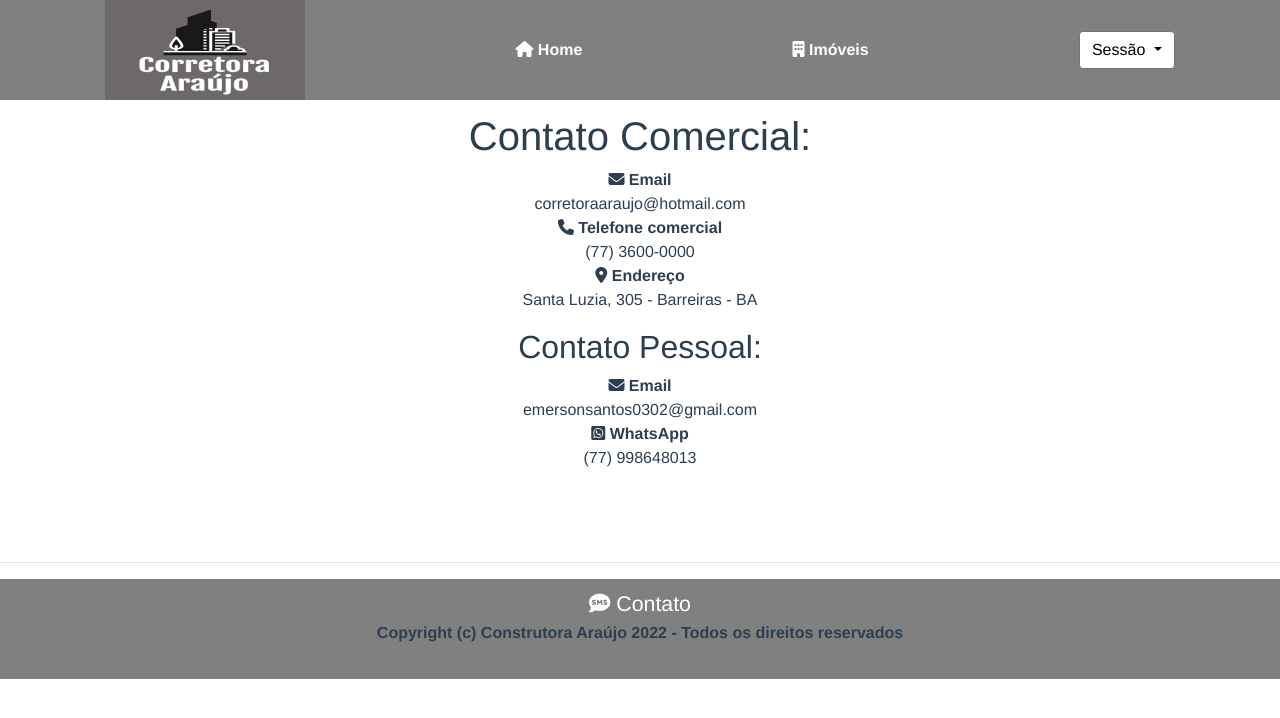
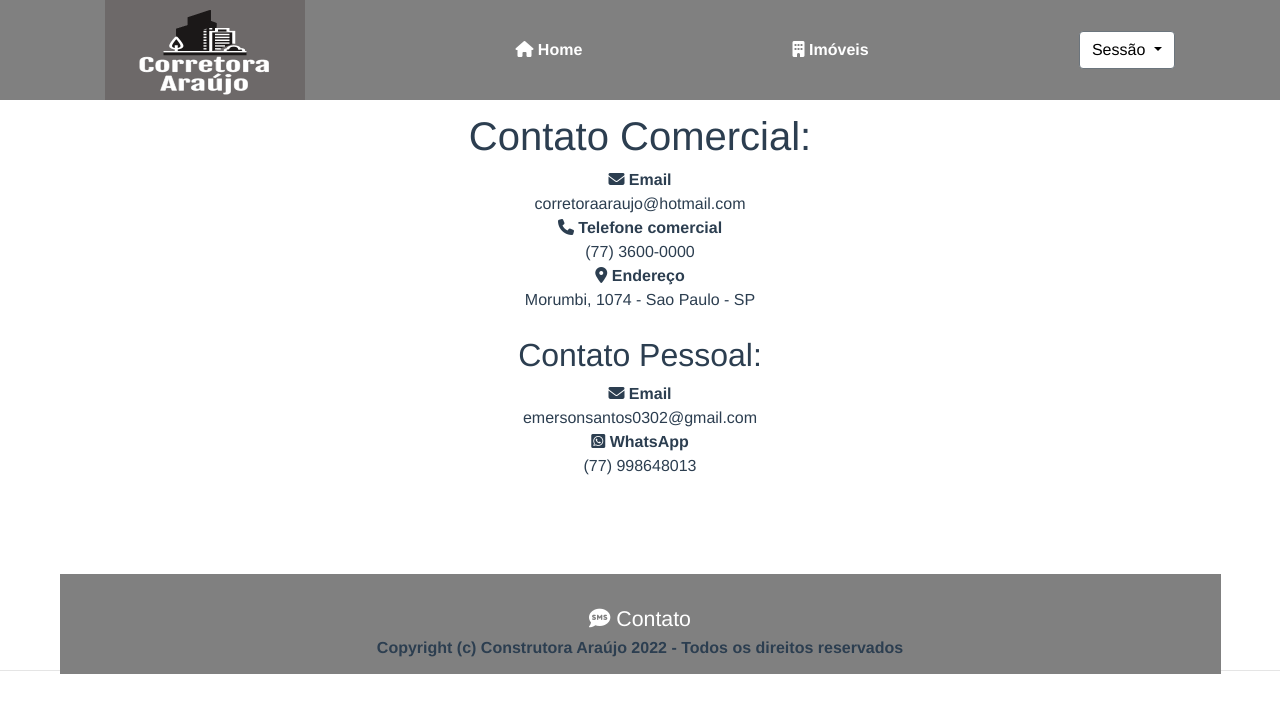
Before and after one commit to EmersonAraujonb/Projeto_Imoveis, a Vue app: page /Contato in a window 1280 px wide. Shown: the top 718 px of the page. Built offline with nearby package versions, Linux system fonts and the light colour scheme; sample sign-in values are in the browser's storage.

Commit message:
First-commit

```diff
--- a/src/App.vue
+++ b/src/App.vue
@@ -6,7 +6,6 @@
       <router-link to="/Imoveis"
         ><i class="fa-solid fa-building"></i> Imóveis</router-link
       >
-
       <div class="dropdown">
         <button
           class="btn btn-secondary dropdown-toggle"
@@ -38,17 +37,6 @@
     <br />
     <br />
     <hr />
-    <footer>
-      <router-link to="/Contato" class="contato"
-        ><i class="fa-solid fa-comment-sms"></i> Contato</router-link
-      >
-      <p>
-        <strong>
-          Copyright (c) Construtora Araújo 2022 - Todos os direitos
-          reservados</strong
-        >
-      </p>
-    </footer>
   </div>
 </template>
 <script>
@@ -145,19 +133,4 @@ a:hover {
   align-items: center;
   color: black;
 }
-footer {
-  position: relative;
-  background-color: #808080;
-  height: 100px;
-  padding: 10px;
-}
-.contato {
-  padding: 10px;
-  color: white;
-  font-size: 16pt;
-  text-decoration: none;
-}
-.contato:hover {
-  color: white;
-}
 </style>
--- a/src/router/index.js
+++ b/src/router/index.js
@@ -1,6 +1,5 @@
 import Vue from 'vue'
 import VueRouter from 'vue-router'
-
 import CadastroHomePage from '../components/CadastroHomePage.vue'
 import LoginHomePage from '../components/LoginHomePage.vue'
 import CompraVenda from '@/views/CompraVenda.vue'
@@ -18,11 +17,6 @@ const routes = [
     path: '/',
     name: '/',
     component: () => import('../views/HomePage.vue')
-  },
-  {
-    path: '/about',
-    name: 'about',
-    component: () => import('../views/AboutView.vue')
   },
   {
     path: '/CompraVenda',
--- a/src/services/Imoveis.js
+++ b/src/services/Imoveis.js
@@ -2,5 +2,6 @@ import api from './../api'
 export default {
     listar:() => {
         return api.get('/property/');
+
     },
 }
--- a/src/views/AboutView.vue
+++ /dev/null
@@ -1,14 +0,0 @@
-<template>
-  <div>
-    <h1>Mural</h1>
- <img src="../assets/imgThree.jpg" alt="">
-  </div>
-</template>
-<style scoped>
-img{
-   position: relative;
-    width: 100%;
-    height: 600px;
-}
-
-</style>
--- a/src/views/CompraVenda.vue
+++ b/src/views/CompraVenda.vue
@@ -26,12 +26,7 @@
         <button type="submit" class="btn">Cadastrar</button>
       </div>
     </form>
-    <label id="file">Imagens do imóvel:
-      <br>
-      <input type="file" name="image[]" id="file" multiple="multiple">
-    </label>
-
-  </div>
+    </div>
 </template>
 <script>
 import api from "./../api";
--- a/src/views/Contato.vue
+++ b/src/views/Contato.vue
@@ -1,14 +1,42 @@
 <template>
 <div class="container">
 <h1>Contato Comercial:</h1>
-<p>
+<ul>
   <i class="fa-solid fa-envelope"></i><strong> Email </strong> <br> corretoraaraujo@hotmail.com <br>
   <i class="fa-solid fa-phone"></i> <strong> Telefone comercial</strong>  <br> (77) 3600-0000 <br>
- <i class="fa-solid fa-location-dot"></i> <strong> Endereço</strong> <br> Santa Luzia, 305 - Barreiras - BA
+ <i class="fa-solid fa-location-dot"></i> <strong> Endereço</strong> <br> Morumbi, 1074 - Sao Paulo - SP <br><br>
  <h2>Contato Pessoal:</h2>
   <i class="fa-solid fa-envelope"></i><strong>  Email</strong> <br> emersonsantos0302@gmail.com <br>
  <i class="fa-brands fa-whatsapp-square"></i><strong>  WhatsApp</strong> <br> (77) 998648013
-
-</p>
+</ul>
+ <div class="footer">
+      <router-link to="/Contato" class="contato"
+        ><i class="fa-solid fa-comment-sms"></i> Contato</router-link
+      >
+      <p>
+        <strong>
+          Copyright (c) Construtora Araújo 2022 - Todos os direitos
+          reservados</strong
+        >
+      </p>
+    </div>
 </div>
 </template>
+<style scoped>
+.footer {
+  position: relative;
+  background-color: #808080;
+  height: 100px;
+  padding: 30px;
+  top:80px;
+}
+.contato {
+  padding: 10px;
+  color: white;
+  font-size: 16pt;
+  text-decoration: none;
+}
+.contato:hover {
+  color: white;
+}
+</style>
--- a/src/views/Error404.vue
+++ b/src/views/Error404.vue
@@ -3,6 +3,17 @@
     <h1>Página não encontrada</h1>
     <h2>Ops! Parece que essa página não existe.</h2>
     <img src="@/assets/robozinho.png" alt="notFound"/>
+     <div class="footer">
+      <router-link to="/Contato" class="contato"
+        ><i class="fa-solid fa-comment-sms"></i> Contato</router-link
+      >
+      <p>
+        <strong>
+          Copyright (c) Construtora Araújo 2022 - Todos os direitos
+          reservados</strong
+        >
+      </p>
+    </div>
   </div>
 </template>
 <script>
@@ -11,6 +22,24 @@ export default {
 }
 </script>
 <style scoped>
+.footer {
+  position: absolute;
+  background-color: #808080;
+  height: 100px;
+  padding: 30px;
+  top: 600px;
+  width: 100%;
+  left: 0;
+}
+.contato {
+  padding: 10px;
+  color: white;
+  font-size: 16pt;
+  text-decoration: none;
+}
+.contato:hover {
+  color: white;
+}
 h1,h2{
   color: rgb(255, 7, 7);
 }
--- a/src/views/HomePage.vue
+++ b/src/views/HomePage.vue
@@ -16,6 +16,17 @@
       melhor para você, dentro do seu orçamento. Entre em contato com a nossa
       corretora para que posssamos te ajudar nessa jornada!
     </p>
+     <div class="footer">
+      <router-link to="/Contato" class="contato"
+        ><i class="fa-solid fa-comment-sms"></i> Contato</router-link
+      >
+      <p>
+        <strong>
+          Copyright (c) Construtora Araújo 2022 - Todos os direitos
+          reservados</strong
+        >
+      </p>
+    </div>
   </div>
 </template>
 <script>
@@ -25,6 +36,24 @@ export default {
 };
 </script>
 <style scoped>
+.footer {
+  position: absolute;
+  background-color: #808080;
+  height: 100px;
+  padding: 30px;
+  top: 1000px;
+  width: 100%;
+  left: 0;
+}
+.contato {
+  padding: 10px;
+  color: white;
+  font-size: 16pt;
+  text-decoration: none;
+}
+.contato:hover {
+  color: white;
+}
 body {
   width: 100%;
 }
--- a/src/views/Imoveis.vue
+++ b/src/views/Imoveis.vue
@@ -25,6 +25,7 @@
             class="edit"
             data-toggle="modal"
             data-target="#exampleModal"
+            @click="editar(imovel)"
           >
             Editar
           </button>
@@ -124,7 +125,7 @@
                   <button type="button" class="exit" data-dismiss="modal">
                     Fechar
                   </button>
-                  <button @click="edit(imovel.id)" type="button" class="push">
+                  <button @click="edit(imovel)" type="button" class="push">
                     Atualizar
                   </button>
                 </div>
@@ -152,35 +153,39 @@ export default {
         message: null,
         color: null,
       },
+      imovel:{
       title: "",
       description: "",
       price: null,
       address: "",
       number: null,
+      }
     };
   },
   created() {
-    Imoveis.listar().then((response) => {
-      this.imoveis = response.data.data;
-    });
+    this.listar();
   },
   methods: {
+    listar() {
+      Imoveis.listar().then((response) => {
+        this.imoveis = response.data.data;
+      });
+    },
     async edit(id) {
       try {
-        const resp = await api.put(`/property/{id}`, {
+        const resp = await api.put(`/property/${id}`, {
           title: this.title,
           description: this.description,
           price: this.price,
-          address: this.address ,
+          address: this.address,
           number: this.number,
         });
-        console.log(id);
-        console.log(resp);
         this.snackbar = {
           message: "Imóvel atualizado com sucesso!",
           color: "#2E7D32",
           show: true,
         };
+        this.listar();
       } catch (e) {
         this.snackbar = {
           message: "Error! Verifique os dados!",
@@ -191,11 +196,14 @@ export default {
     },
     remove(id) {
       if (confirm("deseja excluir o imóvel?")) {
-        const resp = api.delete(`/property/${id}`).then(() => {
-          this.imoveis();
+        api.delete(`/property/${id}`).then(() => {
+          this.listar();
         });
       }
     },
+    editar(imovel) {
+      this.imovel = imovel
+    }
   },
 };
 </script>
```
